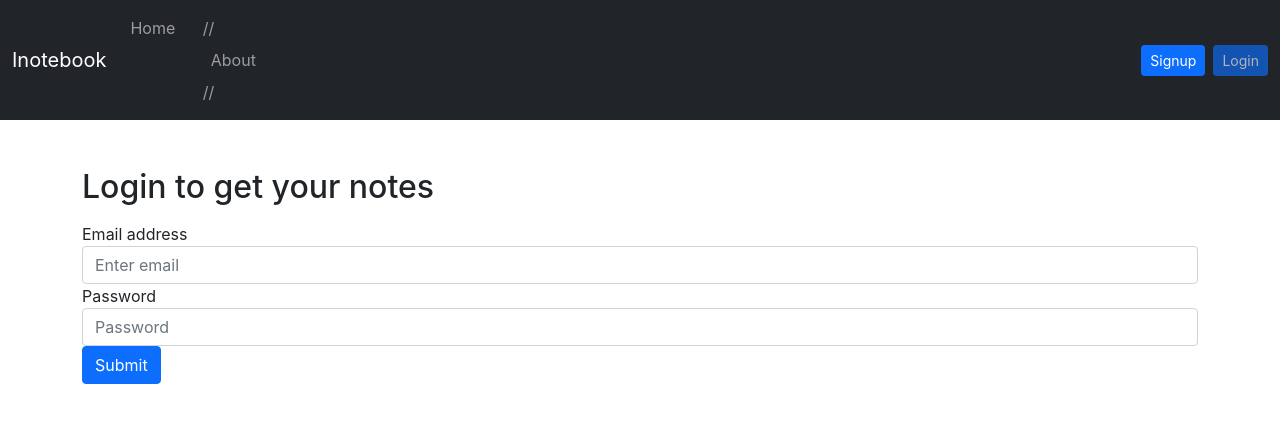
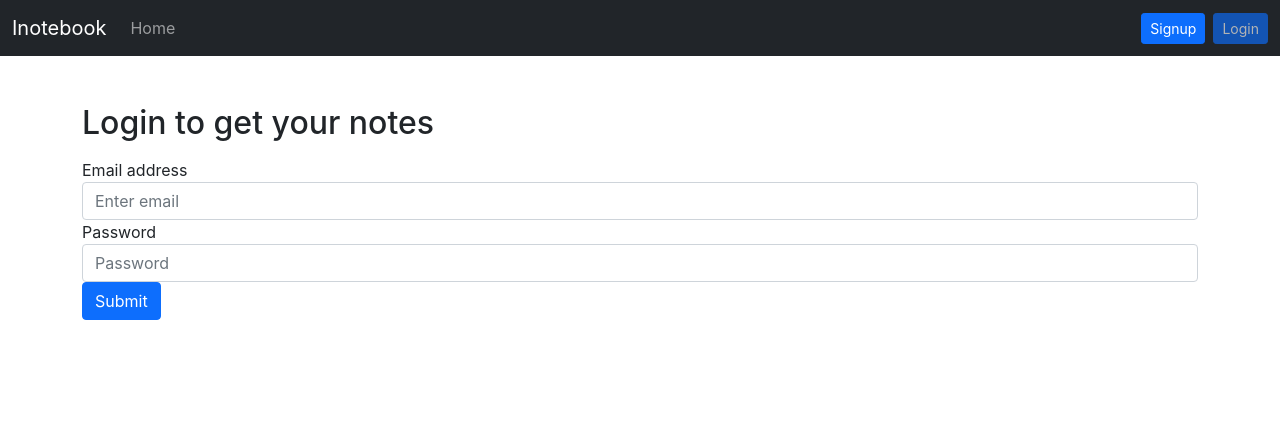
Before and after one commit to iamakj1110/Inotebook, a React (Create React App) app: page /login in a window 1280 px wide. Shown: the top 422 px of the page. Built offline with nearby package versions, Linux system fonts and the light colour scheme.

Commit message:
Update Navbar.js

```diff
--- a/src/components/Navbar.js
+++ b/src/components/Navbar.js
@@ -25,9 +25,7 @@ const Navbar = () => {
         <li className="nav-item">
           <Link className={ `nav-link ${location.pathname==="/"? "active" : " "}` } aria-current="page" to="/">Home</Link>
         </li>
-//         <li className={ `nav-link ${location.pathname==="/About"? "active" : " "}` } >
-//           <Link className="nav-link" to="/About">About</Link>
-//         </li>
+
 
 
       </ul>
```
